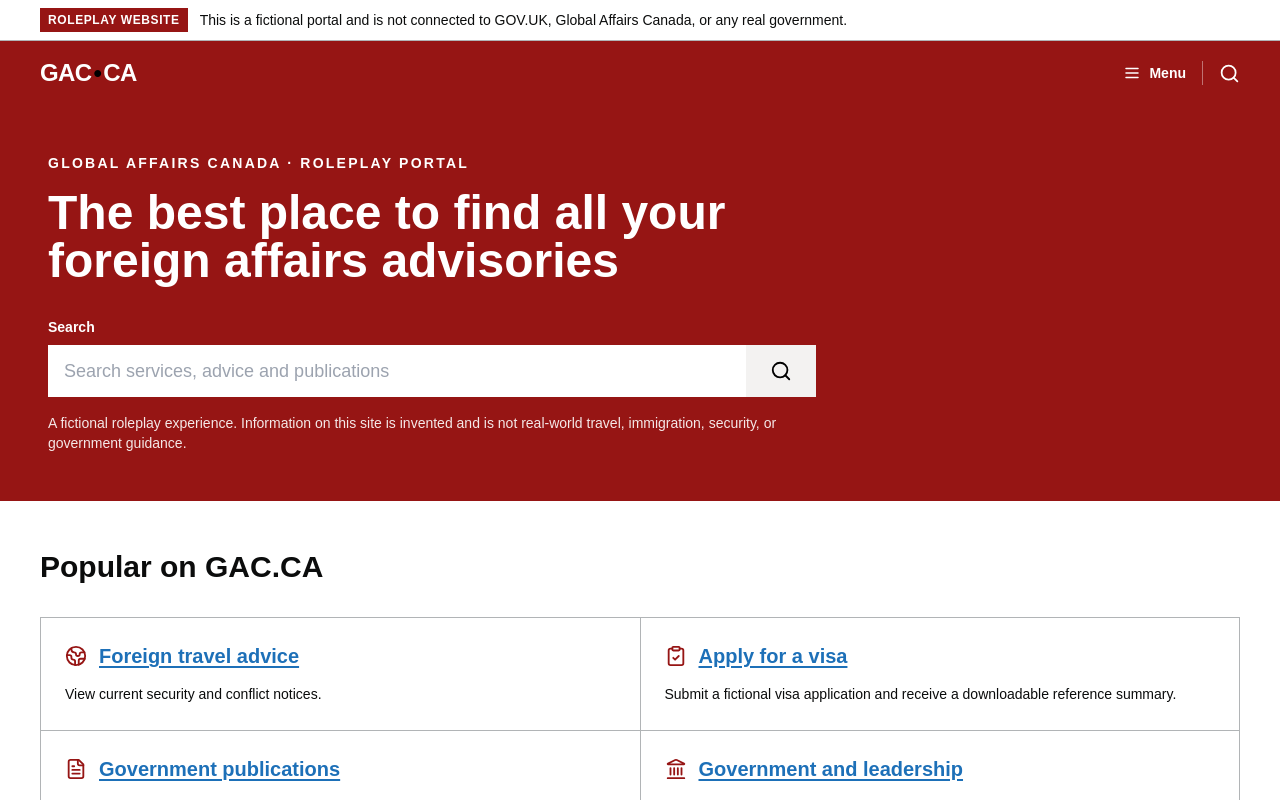
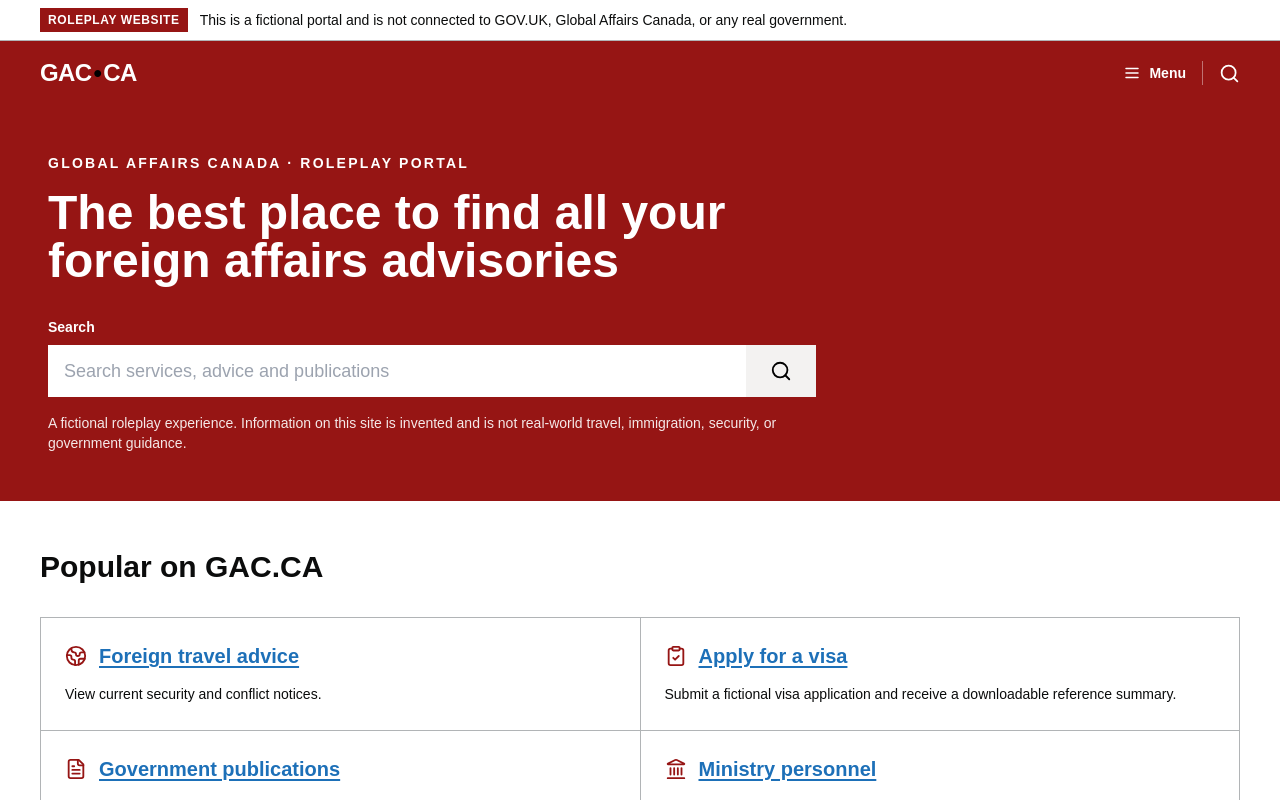
Before and after one commit to carrington-rblx/GAC.CA, a Next.js app: page / in a window 1280 px wide. Shown: the top 800 px of the page. Built offline with nearby package versions, Linux system fonts and the light colour scheme.

Commit message:
Link ministry personnel directory from homepage

```diff
--- a/app/page.tsx
+++ b/app/page.tsx
@@ -4,6 +4,7 @@ const popular=[
  {title:"Foreign travel advice",text:"View current security and conflict notices.",href:"/travel-advice",icon:Globe2},
  {title:"Apply for a visa",text:"Submit a fictional visa application and receive a downloadable reference summary.",href:"/apply-visa",icon:ClipboardCheck},
  {title:"Government publications",text:"Open official roleplay documents and statements.",href:"/publications",icon:FileText},
+ {title:"Ministry personnel",text:"View fictional ministers, titles, and portfolios.",href:"/ministry-personnel",icon:Landmark},
  {title:"Government and leadership",text:"View senior ministers and departmental structures.",href:"/services",icon:Landmark},
  {title:"Defence careers / operations",text:"Explore fictional careers and active operations summaries.",href:"/services",icon:BriefcaseBusiness},
  {title:"Diplomatic recognition",text:"Explore foreign relations on an interactive map.",href:"/diplomatic-recognition",icon:MapPinned},
```
